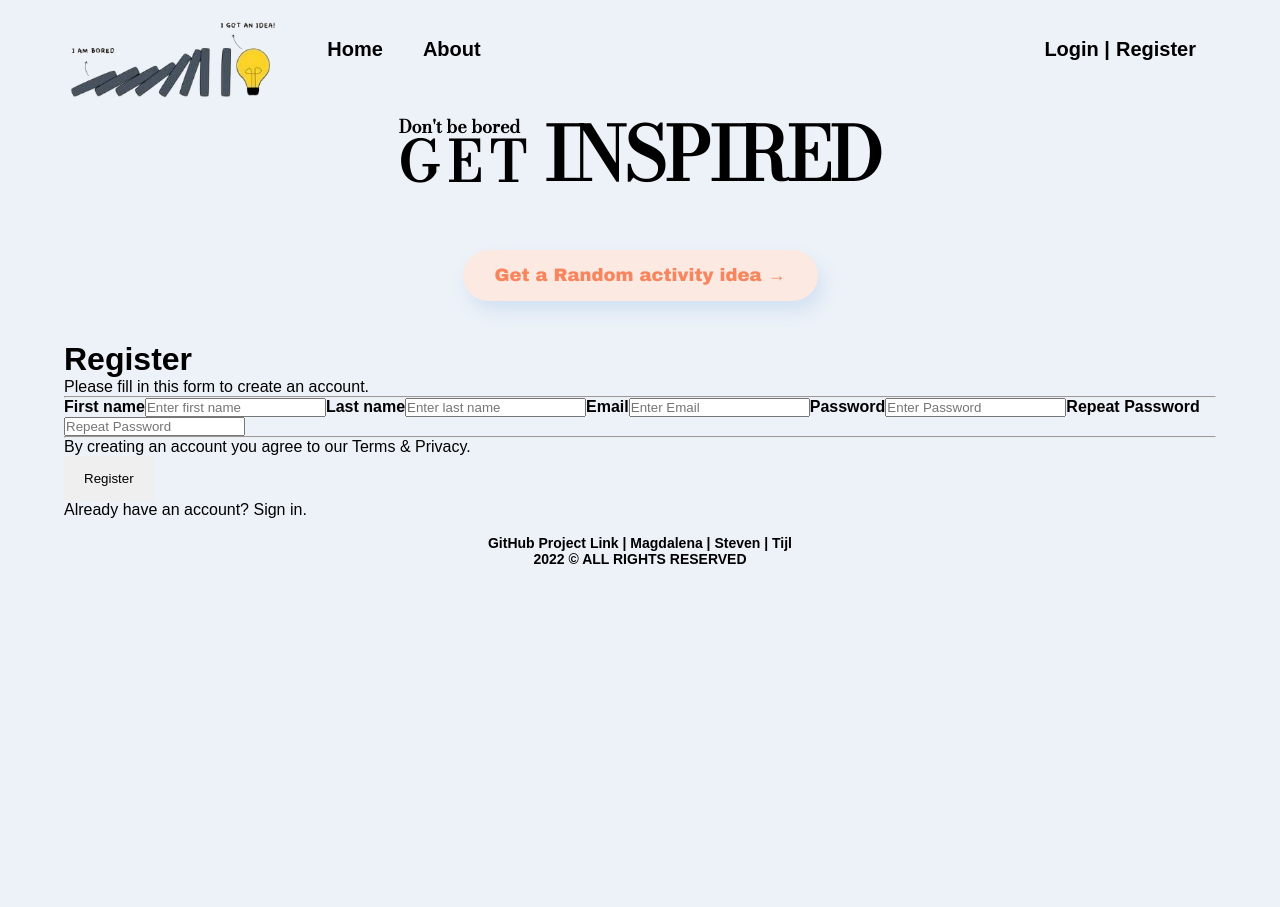
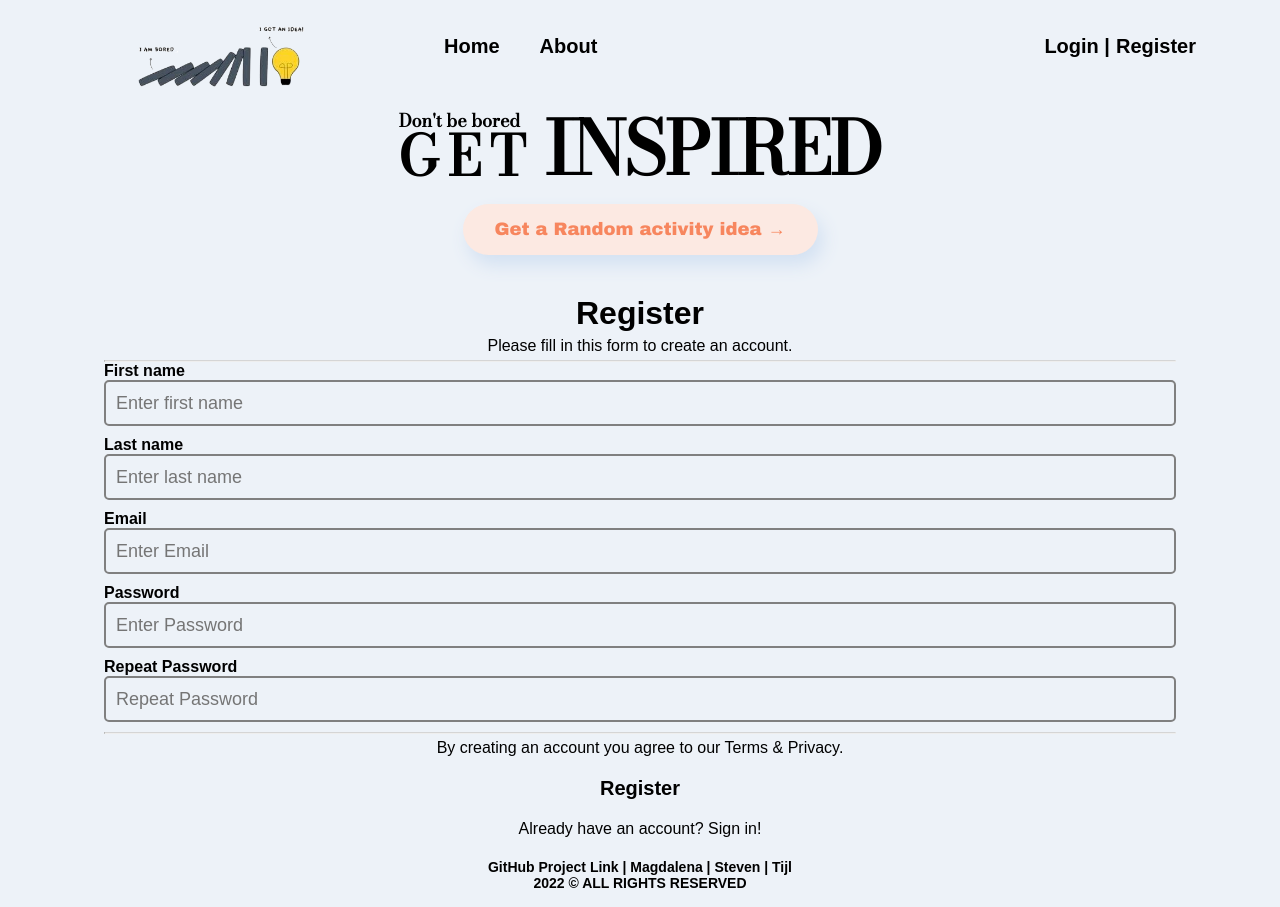
Before and after one commit to magdalenasar/Groepsproject-2, a React (Vite) app in the folder frontend/: page /register in a window 1280 px wide. Before the commit the page ends 800 px from the top, so only its background shows below. Built offline with nearby package versions, Linux system fonts and the light colour scheme.

Commit message:
Update styling
Update styling register, en about

```diff
--- a/frontend/src/App.jsx
+++ b/frontend/src/App.jsx
@@ -11,7 +11,7 @@
 import Error404 from "./components/body_components/Error404";
 import Header from "./components/body_components/Header";
 
-const App = (props) => {
+const App = props => {
   const { className } = props;
   return (
     <div className={className}>
@@ -19,7 +19,7 @@
         <Header className="header" />
         <Routes>
           <Route path="/" element={<Home className="home" />} />
-          <Route path="/about" element={<About />} />
+          <Route path="/about" element={<About className="about" />} />
           <Route path="/login" element={<Login className="login" />} />
           <Route path="/register" element={<Register className="register" />} />
           <Route
--- a/frontend/src/components/base_components/Button.jsx
+++ b/frontend/src/components/base_components/Button.jsx
@@ -1,7 +1,13 @@
 const Button = props => {
-  const { className, type, value, children, disabled } = props;
+  const { className, type, value, children, onClick, disabled } = props;
   return (
-    <button className={className} type={type} value={value} disabled={disabled}>
+    <button
+      className={className}
+      type={type}
+      value={value}
+      onClick={onClick}
+      disabled={disabled}
+    >
       {children}
     </button>
   );
--- a/frontend/src/components/body_components/About.jsx
+++ b/frontend/src/components/body_components/About.jsx
@@ -1,13 +1,15 @@
 import Title from "../base_components/Title";
 import Chips from "../combined_components/Chips";
 
-const About = (props) => {
+const About = props => {
   const { className } = props;
 
   return (
-    <>
-      <Title>Contact us</Title>
+    <div className={className}>
       <div className="contact">
+        <div>
+          <Title>Contact us</Title>
+        </div>
         <div className="contact-form">
           <form
             method="POST"
@@ -49,7 +51,7 @@
           <Chips />
         </div>
       </div>
-    </>
+    </div>
   );
 };
 
--- a/frontend/src/components/body_components/Login.jsx
+++ b/frontend/src/components/body_components/Login.jsx
@@ -75,8 +75,10 @@
             >
               Login
             </Button>
-            <Button type="button" className="btn cancel" onClick="">
-              Back
+            <Button type="button" className="btn back">
+              <Link className="link" to="/">
+                Back
+              </Link>
             </Button>
           </div>
         </form>
--- a/frontend/src/components/body_components/Register.jsx
+++ b/frontend/src/components/body_components/Register.jsx
@@ -1,17 +1,19 @@
-import React from "react";
-
-const Register = () => {
+import { Link } from "react-router-dom";
+const Register = props => {
+  const { className } = props;
   return (
-    <>
+    <div className={className}>
       <form
         method="POST"
         action="https://wdev2.be/fs_tijl/groepswerk2/api/user"
       >
-        <div classNameName="register">
+        <div className="register-form">
+          <div className="register-heading">
             <h1>Register</h1>
             <p>Please fill in this form to create an account.</p>
+          </div>
           <hr />
-
+          <div className="register-name">
             <label htmlFor="name">
               <b>First name</b>
             </label>
@@ -22,7 +24,8 @@
               id="name"
               required
             />
-
+          </div>
+          <div className="register-surname">
             <label htmlFor="surname">
               <b>Last name</b>
             </label>
@@ -33,7 +36,8 @@
               id="surname"
               required
             />
-
+          </div>
+          <div className="register-email">
             <label htmlFor="email">
               <b>Email</b>
             </label>
@@ -44,7 +48,8 @@
               id="email"
               required
             />
-
+          </div>
+          <div className="register-password">
             <label htmlFor="password">
               <b>Password</b>
             </label>
@@ -55,7 +60,8 @@
               id="password"
               required
             />
-
+          </div>
+          <div className="register-pswrepeat">
             <label htmlFor="psw-repeat">
               <b>Repeat Password</b>
             </label>
@@ -66,8 +72,9 @@
               id="psw-repeat"
               required
             />
+          </div>
           <hr />
-
+          <div className="register-footing">
             <p>
               By creating an account you agree to our{" "}
               <a href="#">Terms & Privacy</a>.
@@ -76,14 +83,19 @@
               Register
             </button>
           </div>
+        </div>
 
-        <div className="container signin">
+        <div className="register-signin">
           <p>
-            Already have an account? <a href="#">Sign in</a>.
+            Already have an account?{" "}
+            <Link className="link" to="/login">
+              Sign in
+            </Link>
+            !
           </p>
         </div>
       </form>
-    </>
+    </div>
   );
 };
 
--- a/frontend/src/styles/App.scss
+++ b/frontend/src/styles/App.scss
@@ -21,6 +21,10 @@
   margin: 0 auto;
   font-family: $font-body;
   background-color: $blue;
+  a{
+    text-decoration: none;
+    color: inherit;
+  }
 
   button{
     border: none;
@@ -62,12 +66,8 @@
         font-size: 20px;
         font-weight: 800;
         margin-bottom: 20px;
-        .link{
-          text-decoration: none;
-          color: black;
-          &:hover{
+        .link :hover{
           color: rgb(0, 0, 0, 0.5);
-          }
         }
       }
       .left{
@@ -78,11 +78,7 @@
           margin-left: auto;
           margin-right: auto;
           width: 40%;
-          }
-
-        .home_btn{
-          margin-bottom: 20px;
-          padding-left: 50px;
+          padding-right: 50px;
           }
       }
       .right{
@@ -99,7 +95,7 @@
       display: flex;
       align-items: flex-end;
       font-family: $font-brand;;
-      padding-bottom: 40px;
+      //padding-bottom:20px;
 
       .brand_h2_h1{
         .brand_h1_1{
@@ -141,7 +137,7 @@
   }
   .home{
     font-family: $font-body;
-     min-height: calc(100vh - (70px + 402px));
+     min-height: calc(100vh - (70px + 311.25px));
     .slider{
       border-bottom: 1px solid rgb(213, 213, 213);
       .slider_title{
@@ -151,10 +147,9 @@
       .slider_row{
         display: grid;
         grid-template-columns: repeat(5, 1fr);
-        column-gap: 10px;
-        grid-auto-rows: 1fr;
+        gap: 40px;
         padding: 10px;
-        margin: 20px 0 20px 0;
+        margin: 10px 0 10px 0;
 
         .slider_item{
           .imgholder{
@@ -165,13 +160,13 @@
                 border-radius: 10px;
                 object-fit: cover;
                 width: 100%;
-                  height: 15vh;
+                height: 10vh;
               }
               h3{
                 position: absolute;
                 left: 0;
                 bottom: 0;
-                margin-bottom: 4px;
+                margin-bottom:5px;
                 border-radius: 0 0 0 10px ;
               }
             }
@@ -181,7 +176,6 @@
     }
     .gallery{
       padding-top: 20px ;
-
       .gallery_heading{
           display: flex;
           justify-content: center;
@@ -222,8 +216,6 @@
         display: grid;
         grid-template-columns: repeat(6,1fr);
         grid-gap: 10px;
-        padding: 10px;
-        margin-bottom: 40px;
         .gallery_item{
           .imgholder{
             position: relative;
@@ -247,60 +239,14 @@
     }
   }
   .about{
-    min-height: calc(100vh - (70px + 402px));
-  }
-  .login{
-    min-height: calc(100vh - (70px + 402px));
-    font-family: $font-body;
-    padding: 20px 0;
-    .form-container{
-      display: flex;
-      flex-direction: column;
-      align-items: center;
-      h1{
-          font-size: 36px;
-      }
-      .login_email, .login_psw{
-        display: flex;
-        flex-direction: column;
-        padding: 10px 0;
-        width: 50%;
-        label{
-          font-size: 24px;
-          margin: 10px 0;
-        }
-        input{
-          height: 44px;
-          border: 1px solid black;
-          border-radius: 10px;
-          padding: 10px;
-        }
-      }
-      .login_btn{
-        display: flex;
-        gap: 100px;
-        margin: 20px 0;
-        button{
-          font-size: 20px;
-          font-weight: 800;
-          background-color: #EDF2F8;
-        }
-      }
-    }
-  }
-  .register{
-    min-height: calc(100vh - (70px + 402px));
-  }
-  .error{
-    min-height: calc(100vh - (70px + 346.89px));
-    h1{
-      text-align: center;
-    }
-  }
+    min-height: calc(100vh - (70px + 311.25px));
     .contact {
       width: 90%;
       display: flex;
       gap: 3%;
+      h3{
+        justify-self: flex-start;
+      }
 
       &-form {
         font-family: $font-body;
@@ -404,6 +350,98 @@
 
       }
     }
+  }
+  .login{
+    min-height: calc(100vh - (70px + 311.25px));
+    font-family: $font-body;
+    padding: 20px 0;
+    .form-container{
+      display: flex;
+      flex-direction: column;
+      align-items: center;
+      h1{
+          font-size: 36px;
+      }
+      .login_email, .login_psw{
+        display: flex;
+        flex-direction: column;
+        padding: 10px 0;
+        width: 50%;
+        label{
+          font-size: 24px;
+          margin: 10px 0;
+        }
+        input{
+          height: 44px;
+          border: 1px solid black;
+          border-radius: 10px;
+          padding: 10px;
+        }
+      }
+      .login_btn{
+        display: flex;
+        gap: 100px;
+        margin: 20px 0;
+        button{
+          font-size: 20px;
+          font-weight: 800;
+          background-color: #EDF2F8;
+        }
+      }
+    }
+  }
+  .register{
+    min-height: calc(100vh - (70px + 311.25px));
+    display: flex;
+    flex-direction: column;
+    padding: 0 40px 0 40px;
+    &-form{
+      hr{
+        border-top: 1px solid rgb(213, 213, 213);
+      }
+    }
+    &-heading, &-footing, &-signin{
+      // padding: 20px;
+      text-align: center;
+      p{
+        padding: 5px;
+      }
+      button{
+        font-size: 20px;
+        font-weight: 800;
+        background-color: #EDF2F8;
+      }
+    }
+    &-name, &-surname, &-email, &-password, &-pswrepeat{
+      display: flex;
+      flex-direction: column;
+      input{
+        color: $textColor-body;
+        font-weight: 500;
+        font-size: 18px;
+        border-radius: 5px;
+        line-height: 22px;
+        background-color: transparent;
+        border: 2px solid grey;
+        transition: all 0.3s;
+        padding: 10px;
+        margin-bottom: 10px;
+        width: 100%;
+        outline: 0;
+
+        &:focus {
+          border: 2px solid $accent-color;
+        }
+      }
+    }
+  }
+  .error{
+    min-height: calc(100vh - (70px + 311.25px));
+    h1{
+      text-align: center;
+    }
+  }
+
   .footer{
     display: flex;
     flex-direction: column;
@@ -415,11 +453,3 @@
     padding: 16px 0 16px 0;
   }
 }
-
-
-
-
-  a{
-    text-decoration: none;
-    color: inherit;
-  }
```
Lines whose indentation alone changed are shown as unchanged.
